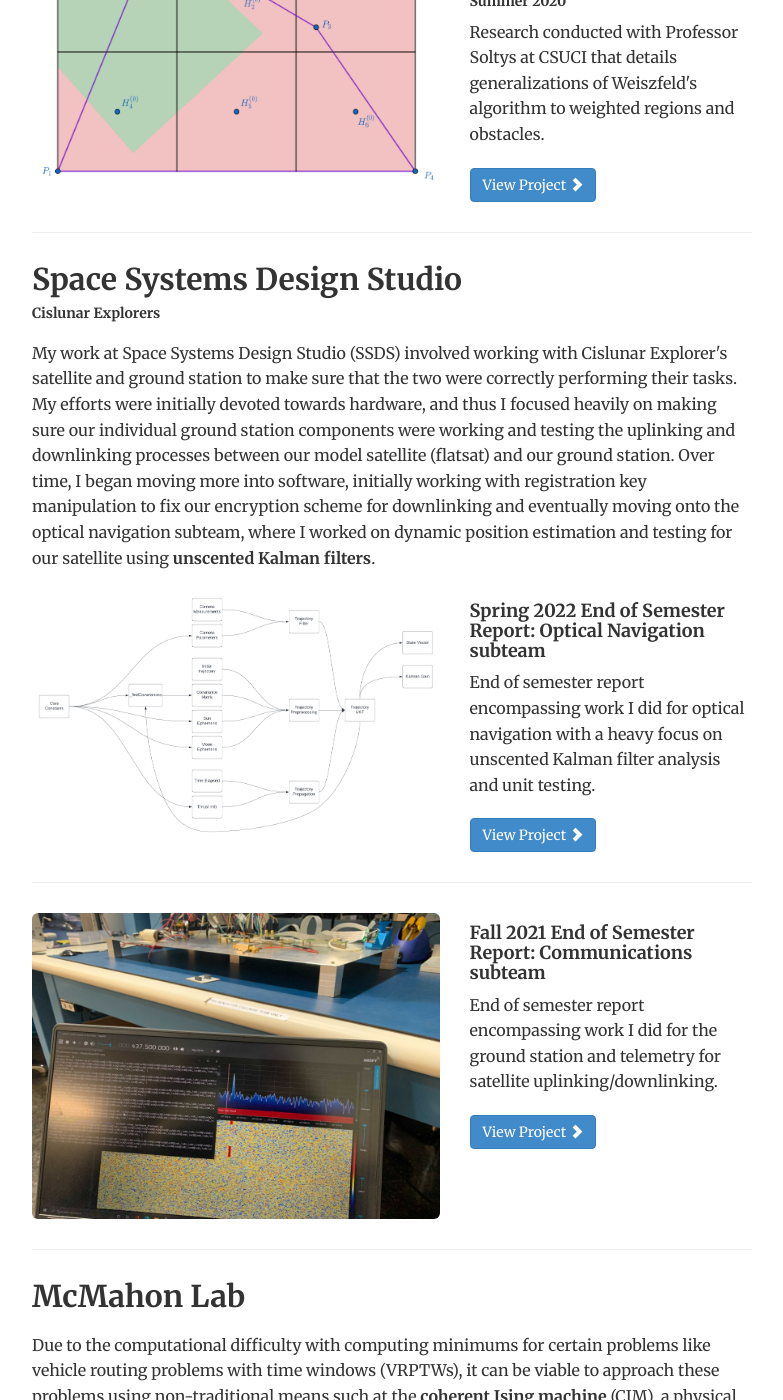
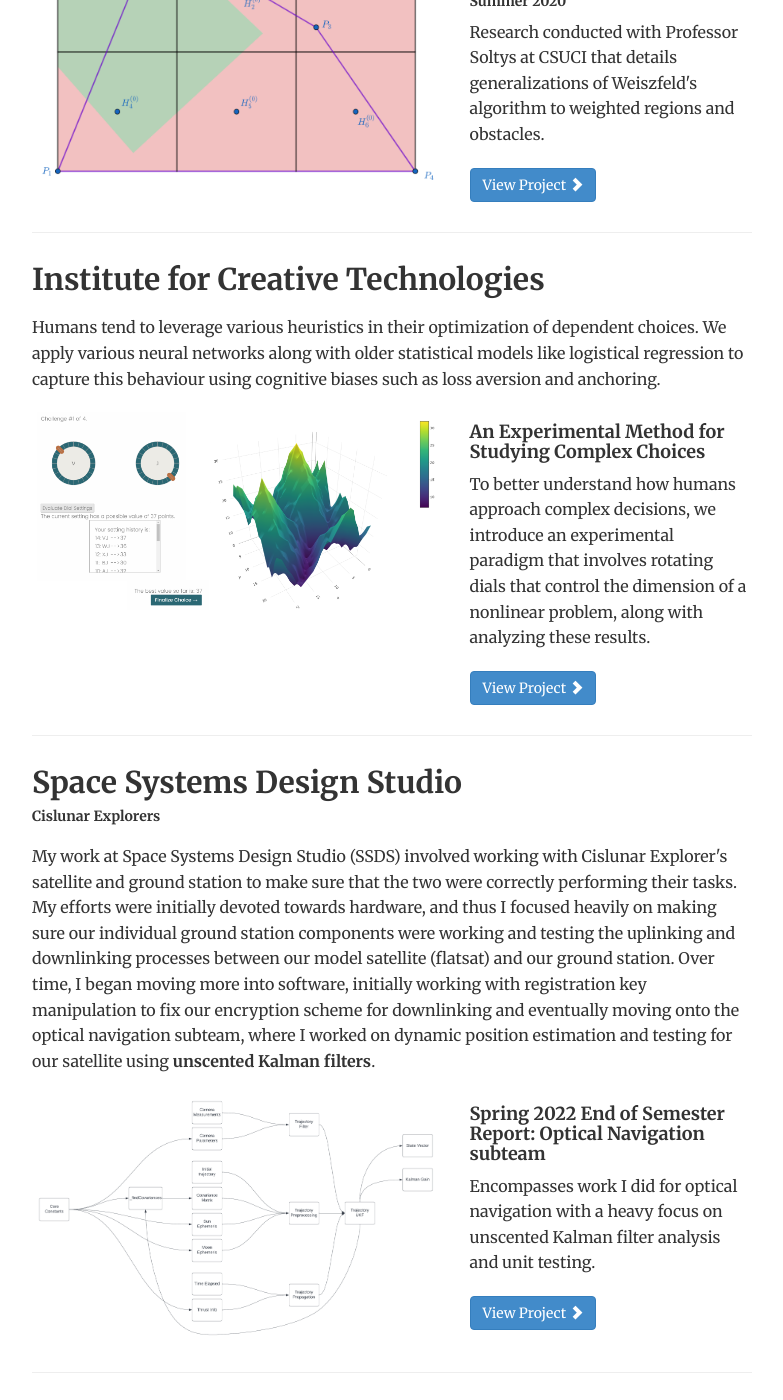
Before and after one commit to tylertking/tylertking.github.io, a Jekyll site: the page built from research/index.html, in a window 1280 px wide and 1400 px high, scrolled down 1154 px. Shown: the whole window, without its empty margins (248-1031 px from the left). Built offline with Jekyll 4.4.1, drawn with Linux system fonts in a browser that asks for light colours; some of the changed text lies outside the part shown.

Commit message:
Update index.html

```diff
--- a/research/index.html
+++ b/research/index.html
@@ -22,14 +22,18 @@
 {% include project-blurb.html inDepth="miscellaneous/qc.html" preview="resplot.PNG" subtitle="Summer 2021" title="Error Analysis of 3-qubit Standard and Modified Grover’s Algorithms through Noisy Channels" description="An unpublished manuscript covering my work over summer 2021 and some related PSETs I did in conjunction with it."%}
 {% include project-blurb.html inDepth="miscellaneous/startopology.html" preview="weighted regions 2.PNG" subtitle="Summer 2020" title="Minimum Path Star Topology Algorithms for Weighted Regions and Obstacles" description="Research conducted with Professor Soltys at CSUCI that details generalizations of Weiszfeld's algorithm to weighted regions and obstacles."%}
 
+<h2>Institute for Creative Technologies</h2>
+<p></p>
+<p> Humans tend to leverage various heuristics in their optimization of dependent choices. We apply various neural networks along with older statistical models like logistical regression to capture this behaviour using cognitive biases such as loss aversion and anchoring. </p>
+{% include project-blurb.html inDepth="ICT/complex_choices.html" preview="landscapePicture2 (1).png" title="An Experimental Method for Studying Complex Choices" description="To better understand how humans approach complex decisions, we introduce an experimental paradigm that involves rotating dials that control the dimension of a nonlinear problem, along with analyzing these results."%}
 
 <h2>Space Systems Design Studio</h2>
 <h5>Cislunar Explorers</h5>
 <p></p>
 <p>My work at Space Systems Design Studio (SSDS) involved working with Cislunar Explorer's satellite and ground station to make sure that the two were correctly performing their tasks. My efforts were initially devoted towards hardware, and thus I focused heavily on making sure our individual ground station components were working and testing the uplinking and downlinking processes between our model satellite (flatsat) and our ground station. Over time, I began moving more into software, initially working with registration key manipulation to fix our encryption scheme for downlinking and eventually moving onto the optical navigation subteam, where I worked on dynamic position estimation and testing for our satellite using <b>unscented Kalman filters</b>. </p>
 
-{% include project-blurb.html inDepth="cislunar/Cislunar_Explorers_Semester_Report_SP22.pdf" preview="Trajectory UKF flowchart (1).png" title="Spring 2022 End of Semester Report: Optical Navigation subteam" description="End of semester report encompassing work I did for optical navigation with a heavy focus on unscented Kalman filter analysis and unit testing."%}
-{% include project-blurb.html inDepth="cislunar/Cislunar_Explorers_Semester_Report_FA21.pdf" preview="Image from iOS.jpg" title="Fall 2021 End of Semester Report: Communications subteam" description="End of semester report encompassing work I did for the ground station and telemetry for satellite uplinking/downlinking."%}
+{% include project-blurb.html inDepth="cislunar/Cislunar_Explorers_Semester_Report_SP22.pdf" preview="Trajectory UKF flowchart (1).png" title="Spring 2022 End of Semester Report: Optical Navigation subteam" description="Encompasses work I did for optical navigation with a heavy focus on unscented Kalman filter analysis and unit testing."%}
+{% include project-blurb.html inDepth="cislunar/Cislunar_Explorers_Semester_Report_FA21.pdf" preview="Image from iOS.jpg" title="Fall 2021 End of Semester Report: Communications subteam" description="Encompasses work I did for the ground station and telemetry for satellite uplinking/downlinking."%}
 
 <h2>McMahon Lab</h2>
 <p></p>
@@ -39,10 +43,6 @@
 {% include project-blurb.html preview="arcbasedcoupling.png" title="Aggregation of monthly slides for CIM VRPTW solving" description="Monthly updates that were conducted and presented or co-presented by me. <b>AVAILABLE UPON REQUEST. </b>"%}
 
 
-<h2>Institute for Creative Technologies</h2>
-<p></p>
-<p>  </p>
-{% include project-blurb.html inDepth="ICT/complex_choices.html" preview="landscapePicture2 (1).png" title="An Experimental Method for Studying Complex Choices" description="To better understand how humans approach complex decisions, we introduce an experimental paradigm that involves rotating dials that control the dimension of a nonlinear problem, along with analyzing these results."%}
 
 <h2>Process-Energy-Environmental Systems Engineering (PEESE)</h2>
 <p></p>
```
